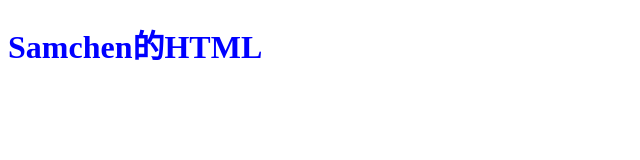
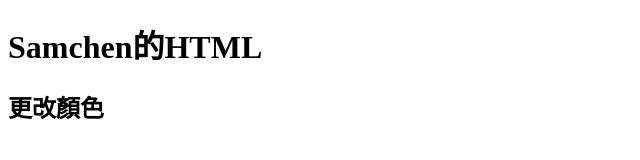
Before and after one commit to samchen-hengyi/samchenFirsttry, a plain HTML site: page index.html in a window 1280 px wide. Shown: the whole page, without its empty margins (0-640 px from the left). Drawn offline with Linux system fonts and the light colour scheme.

Commit message:
新增H2

```diff
--- a/css/all.css
+++ b/css/all.css
@@ -1,3 +1,3 @@
 body{
-    color: blue;
+    color: blue,red;
 }
--- a/index.html
+++ b/index.html
@@ -8,5 +8,6 @@
 </head>
 <body>
     <h1>Samchen的HTML</h1>
+    <h2>更改顏色</h2>
 </body>
 </html>
```
